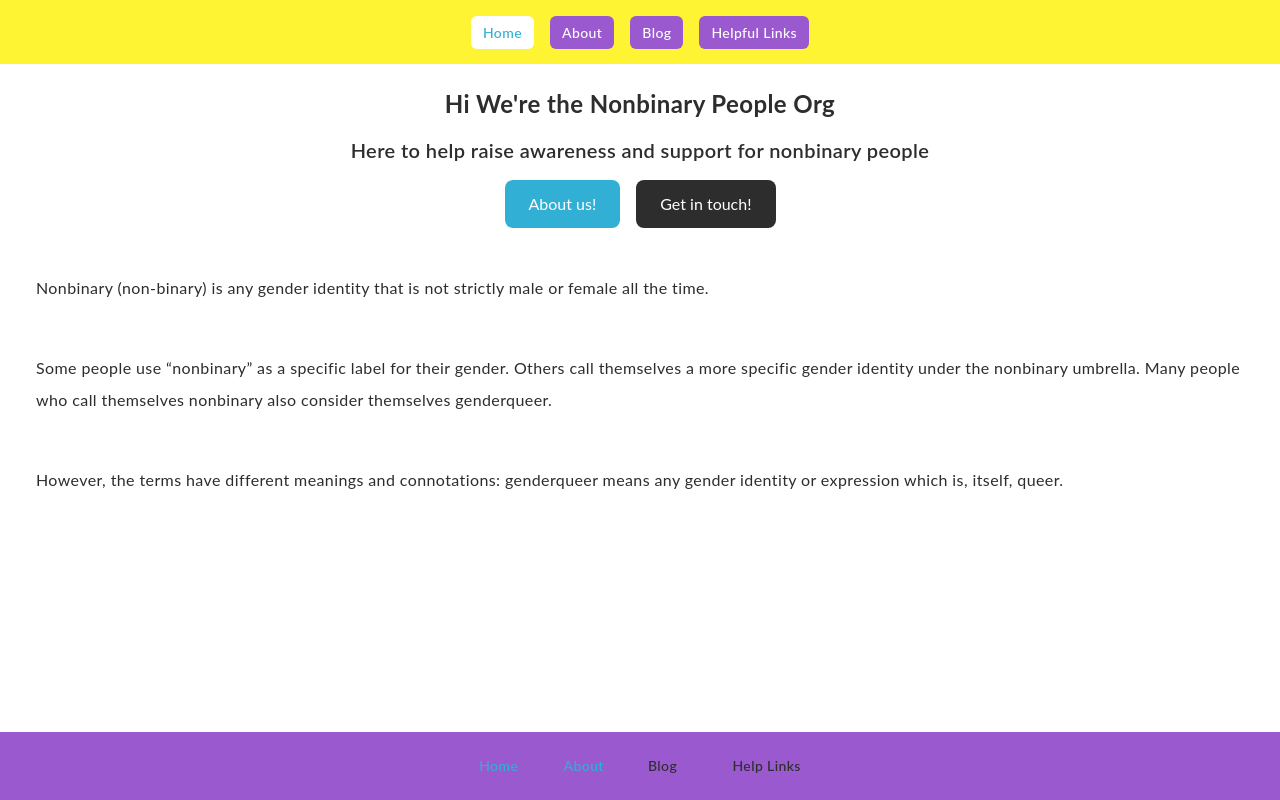
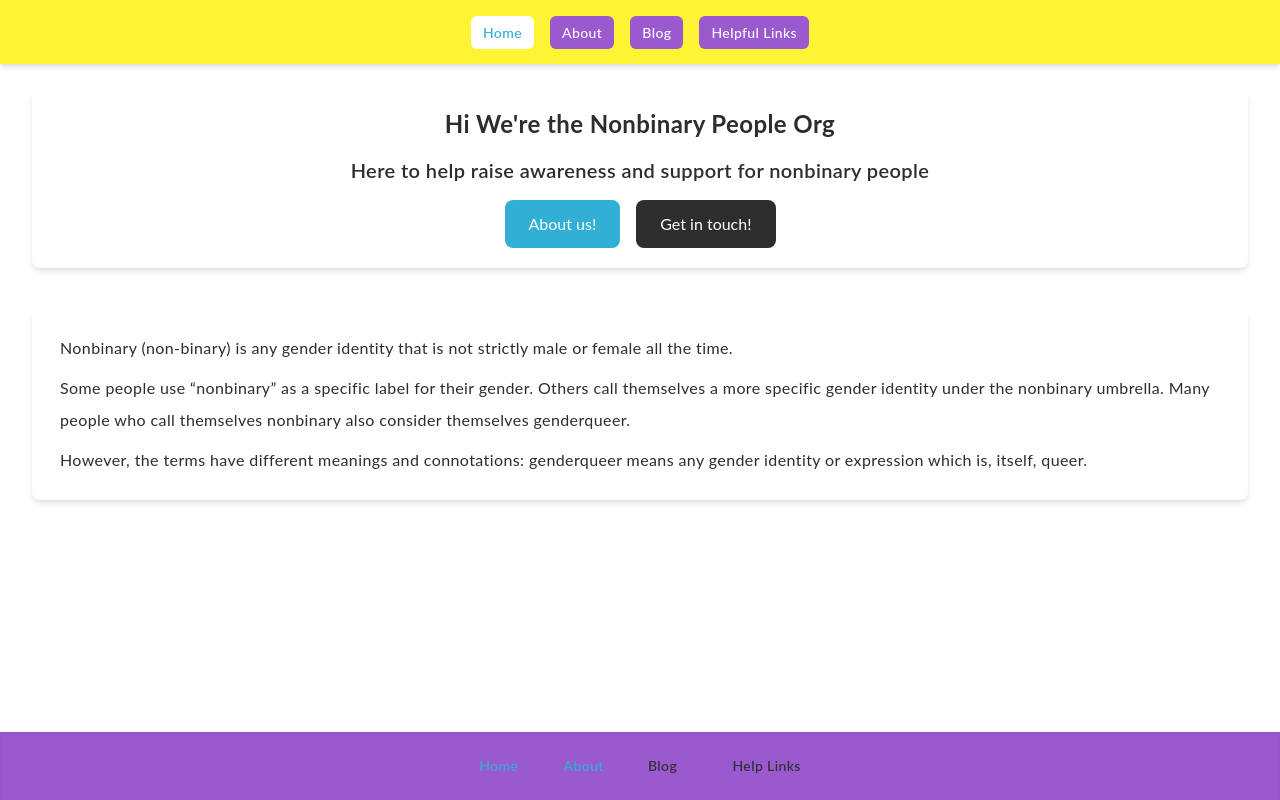
Before and after one commit to neosh11/NonBinaryPeople, a Next.js app: page / in a window 1280 px wide. Built offline with nearby package versions, Linux system fonts and the light colour scheme.

Commit message:
verification

```diff
--- /dev/null
+++ b/components/Card/index.tsx
@@ -0,0 +1,7 @@
+import { FC } from 'react'
+
+const Card: FC = ({ children }) => {
+  return <div className='shadow-md overflow-hidden sm:rounded-lg px-4 py-5 sm:px-6'>{children}</div>
+}
+
+export default Card
--- a/components/Home/Intro/index.tsx
+++ b/components/Home/Intro/index.tsx
@@ -1,6 +1,9 @@
 import Button from '../../Button'
+import Card from '../../Card'
 
 const Intro = () => (
+  <>
+    <Card>
       <div className='md:flex md:flex-col space-y-4 md:items-center'>
         <h1>Hi We&apos;re the Nonbinary People Org</h1>
         <h2>Here to help raise awareness and support for nonbinary people </h2>
@@ -13,6 +16,20 @@ const Intro = () => (
           </Button>
         </div>
       </div>
+    </Card>
+    <Card>
+      <p>Nonbinary (non-binary) is any gender identity that is not strictly male or female all the time.</p>
+      <p>
+        Some people use <q>nonbinary</q> as a specific label for their gender. Others call themselves a more specific
+        gender identity under the nonbinary umbrella. Many people who call themselves nonbinary also consider themselves
+        genderqueer.
+      </p>
+      <p>
+        However, the terms have different meanings and connotations: genderqueer means any gender identity or expression
+        which is, itself, queer.
+      </p>
+    </Card>
+  </>
 )
 
 export default Intro
--- a/components/utils/Footer/index.tsx
+++ b/components/utils/Footer/index.tsx
@@ -2,7 +2,7 @@ import { pageRoutes } from '../../../lib/routes'
 
 const Footer = () => {
   return (
-    <nav className='bg-sec grid justify-items-center'>
+    <nav className='bg-sec grid justify-items-center shadow-inner'>
       <div className=' max-w-7xl text-tex-off text-sm font-medium p-6 sm:px-6 lg:px-8 grid grid-cols-4 gap-4'>
         <div className='col-span-1'>
           <a href={pageRoutes.home}>Home</a>
--- a/components/utils/Header/index.tsx
+++ b/components/utils/Header/index.tsx
@@ -19,8 +19,8 @@ const Header = ({ selectedKey }: { selectedKey: navKeys }) => {
       <div className='h-16 md:h-0' />
       <nav
         className={`${
-          menuOpen ? 'inset-0 z-40 bg-ter bg-opacity fixed opacity-75' : null
-        } bg-ter fixed md:relative`}
+          menuOpen ? 'inset-0 z-40 bg-ter bg-opacity fixed opacity-75 shadow-md' : null
+        } bg-ter fixed md:relative shadow-md`}
       >
         <div className='px-4 sm:px-6 lg:px-8 '>
           {/* if not visible then remove grid and justify huhu */}
--- a/pages/index.tsx
+++ b/pages/index.tsx
@@ -13,17 +13,6 @@ export default function Home() {
     >
       <div className='space-y-10 md:flex md:flex-col'>
         <Intro />
-
-        <p>Nonbinary (non-binary) is any gender identity that is not strictly male or female all the time.</p>
-        <p>
-          Some people use <q>nonbinary</q> as a specific label for their gender. Others call themselves a more specific
-          gender identity under the nonbinary umbrella. Many people who call themselves nonbinary also consider
-          themselves genderqueer.
-        </p>
-        <p>
-          However, the terms have different meanings and connotations: genderqueer means any gender identity or
-          expression which is, itself, queer.
-        </p>
       </div>
     </General>
   )
--- /dev/null
+++ b/public/google098cc5f3f0e1fe1e.html
@@ -0,0 +1 @@
+google-site-verification: google098cc5f3f0e1fe1e.html
```
Lines whose indentation alone changed are shown as unchanged.
